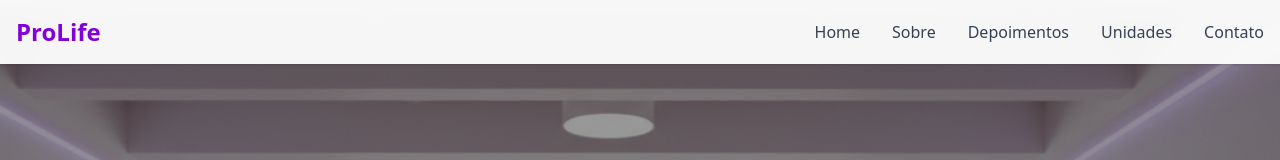
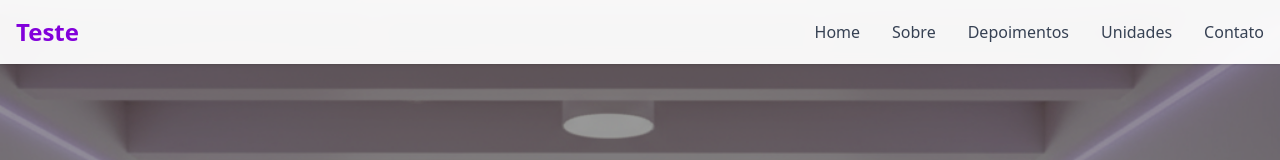
Before and after one commit to 00KL/tieza-site, a React (Vite) app: page / in a window 1280 px wide. Shown: the top 160 px of the page. Built offline with nearby package versions, Linux system fonts and the light colour scheme.

Commit message:
feat: renomear referências de "ProLife" para "Teste" e atualizar o título da página

```diff
--- a/index.html
+++ b/index.html
@@ -1,10 +1,10 @@
-<!doctype html>
+<!DOCTYPE html>
 <html lang="en">
   <head>
     <meta charset="UTF-8" />
     <link rel="icon" type="image/x-icon" href="/favicon.ico" />
     <meta name="viewport" content="width=device-width, initial-scale=1.0" />
-    <title>ProLife – Studio de Pilates</title>
+    <title>Teste – Studio de Pilates</title>
   </head>
   <body>
     <div id="root"></div>
--- a/package.json
+++ b/package.json
@@ -1,5 +1,5 @@
 {
-  "name": "studio-prolife",
+  "name": "studio-Teste",
   "private": true,
   "version": "0.0.0",
   "type": "module",
--- a/src/App.jsx
+++ b/src/App.jsx
@@ -29,7 +29,7 @@ function App() {
     {
       name: "Ana Lúcia Poubel",
       profession: "Assistente social",
-      text: "Fazer Pilates vai além de exercício corporal. Constantemente exercitamos nossas mentes, nossos corações. É uma terapia diária. Fazemos amizade, convivemos com as diferenças e dificuldades de pessoas diferentes e especiais ao mesmo tempo. Adoro Pilates, especialmente o ProLife!",
+      text: "Fazer Pilates vai além de exercício corporal. Constantemente exercitamos nossas mentes, nossos corações. É uma terapia diária. Fazemos amizade, convivemos com as diferenças e dificuldades de pessoas diferentes e especiais ao mesmo tempo. Adoro Pilates, especialmente o Teste!",
     },
     {
       name: "Fábio Barros",
@@ -98,7 +98,7 @@ function App() {
             animate={{ opacity: 1, x: 0 }}
             className="text-2xl font-bold text-purple-700"
           >
-            ProLife
+            Teste
           </motion.div>
 
           {/* Desktop Menu */}
@@ -437,7 +437,7 @@ function App() {
             transition={{ delay: 0.2 }}
             className="text-lg text-gray-600 mb-8"
           >
-            curta e compartilhe prolife
+            curta e compartilhe Teste
           </motion.p>
           <motion.div
             initial={{ opacity: 0, y: 20 }}
@@ -513,7 +513,7 @@ function App() {
                   OU DIRETO PELO TELEFONE (WhatsApp)
                 </h3>
                 <div className="text-4xl font-bold text-green-600 mb-4">
-                  27 99911 2027
+                  99 99999 9999
                 </div>
                 <Button
                   onClick={handleWhatsApp}
@@ -548,7 +548,7 @@ function App() {
         <div className="container mx-auto px-4">
           <div className="grid md:grid-cols-3 gap-8">
             <div>
-              <h3 className="text-2xl font-bold mb-4">ProLife</h3>
+              <h3 className="text-2xl font-bold mb-4">Teste</h3>
               <p className="text-purple-200">
                 Studio de Pilates especializado em atendimento personalizado e
                 qualidade de vida.
```
Also changed, not shown: 2 other files (tests, documents, lock files or other folders).
